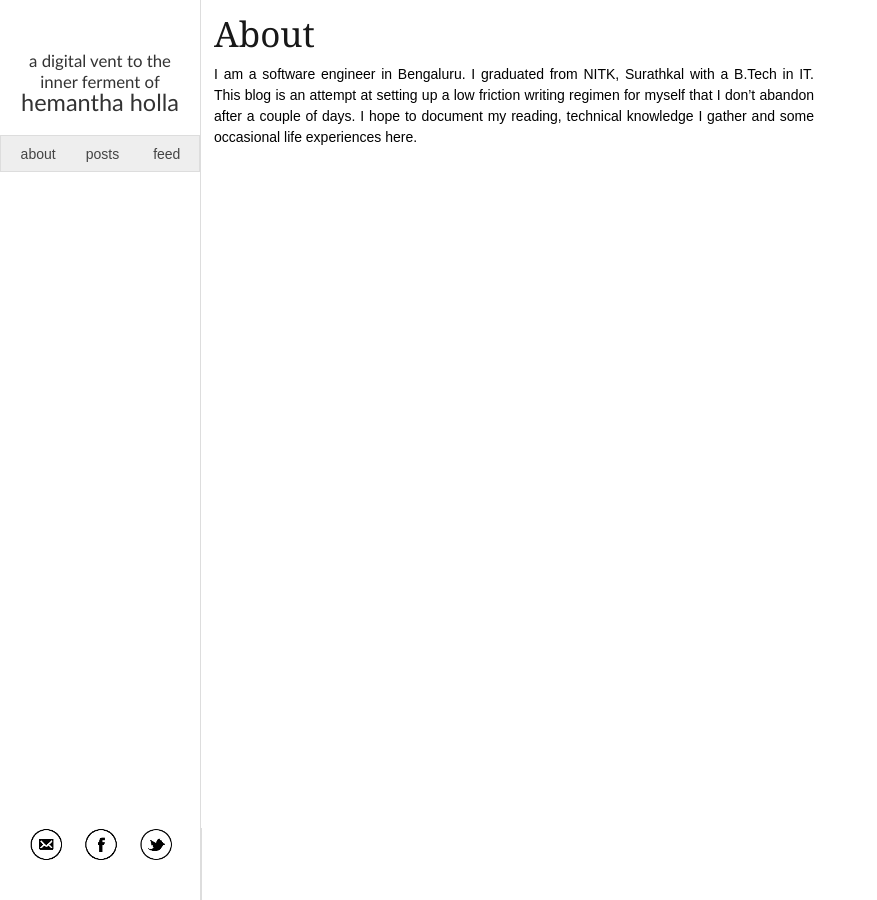
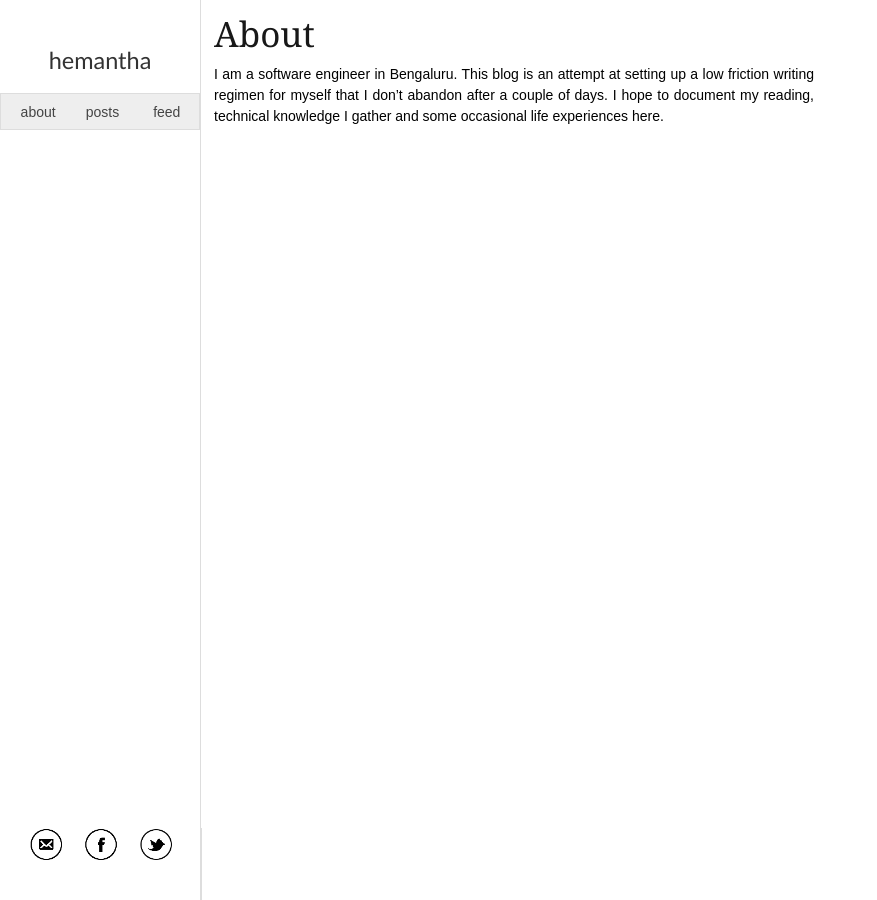
Before and after one commit to mhemantha/mhemantha.github.io, a Jekyll site: the page built from _posts/2013-06-05-about.markdown, in a window 1280 px wide. Shown: the whole page, without its empty margins (0-877 px from the left). Built offline with Jekyll 4.4.1, drawn with Linux system fonts in a browser that asks for light colours; some web fonts are replaced.

Commit message:
rework about

```diff
--- a/_config.yml
+++ b/_config.yml
@@ -1,4 +1,4 @@
-name: hemantha holla
+name: hemantha
 pygments: true
 timezone: Asia/Kolkata
 permalink: /:title
--- a/_layouts/default.html
+++ b/_layouts/default.html
@@ -26,8 +26,6 @@
       <header id="logo">
         <p>
           <a href="/">
-            <span>a digital vent to the</span>
-            <span>inner ferment of</span>
             <b>{{ site.name }}</b>
           </a>
         </p>
--- a/_posts/2013-06-05-about.markdown
+++ b/_posts/2013-06-05-about.markdown
@@ -5,8 +5,7 @@ title: about
 
 ## About
 
-I am a software engineer in Bengaluru. I graduated from NITK, Surathkal with a
-B.Tech in IT. This blog is an attempt at setting up a low friction writing
-regimen for myself that I don't abandon after a couple of days. I hope to
-document my reading, technical knowledge I gather and some occasional life
-experiences here.
+I am a software engineer in Bengaluru. This blog is an attempt at setting up
+a low friction writing regimen for myself that I don't abandon after a couple
+of days. I hope to document my reading, technical knowledge I gather and some
+occasional life experiences here.
```
